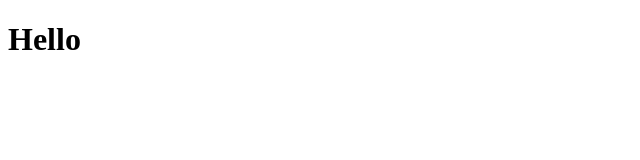
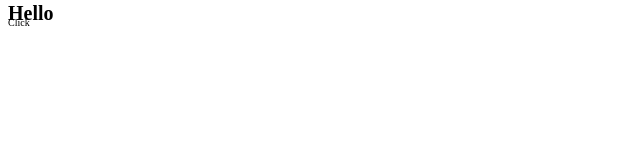
Before and after one commit to M-fil/chairs-shop-online, a website: page index.html in a window 1280 px wide. Shown: the whole page, without its empty margins (0-640 px from the left). Drawn offline with nearby package versions, Linux system fonts and the light colour scheme; files that its build step writes are made by us from their sources.

Commit message:
add global styles

```diff
--- a/index.html
+++ b/index.html
@@ -9,5 +9,6 @@
 </head>
 <body>
   <h1>Hello</h1>
+  <a href="#">Click</a>
 </body>
 </html>
--- /dev/null
+++ b/src/scss/global/_global.scss
@@ -0,0 +1,22 @@
+html {
+  font-size: 10px;
+  line-height: 10px;
+  color: $title-text-color;
+}
+
+body {}
+
+h1,
+h2,
+h3 {
+  margin: 0;
+}
+
+a {
+  text-decoration: none;
+  color: $link-text-color;
+
+  &:hover {
+    text-decoration: underline;
+  }
+}
--- a/src/scss/index.scss
+++ b/src/scss/index.scss
@@ -1 +1,2 @@
 @import "./constants/constants";
+@import "./global/global";
```
Also changed, not shown: src/css/index.css (added).
